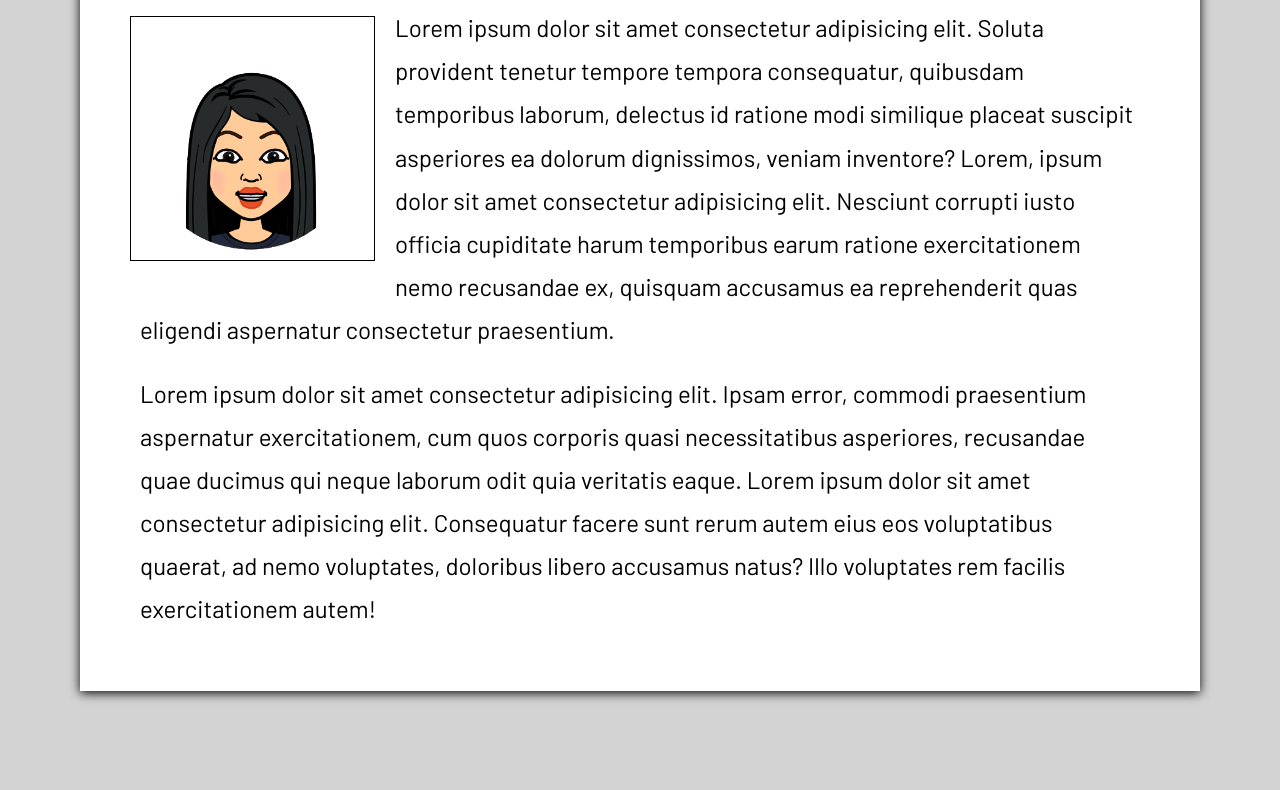
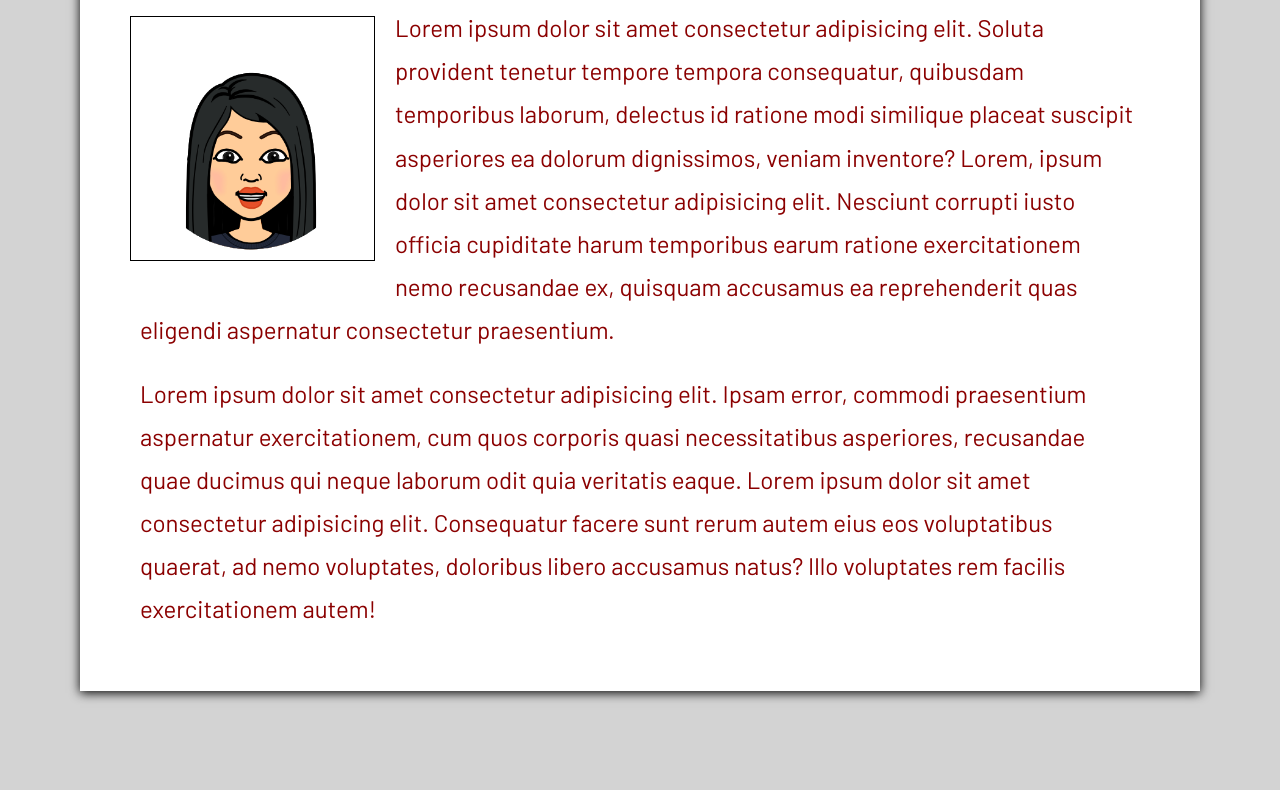
Before and after one commit to arumbaua366/My-Page, a plain HTML site: page index.html in a window 1280 px wide. Shown: the part 249-1039 px from the top of the page. Drawn offline with Linux system fonts and the light colour scheme.

Commit message:
new media queries

```diff
--- a/assets/bio1.css
+++ b/assets/bio1.css
@@ -122,11 +122,13 @@ a.pfooter, p.pfooter {
     p {
         font-size: 1.5rem;
     }
-}
+    body {
+        color:darkred
+    }
 
-@media (min-width: 800) {
-    p {
-        font-size: 1.5rem;
-        line-height: 1.75;
+    @media (min-width: 800px) {
+        p {
+            font-size: 1.5rem;
+            line-height: 1.75;
+        }
     }
-}
--- a/assets/contactstyle.css
+++ b/assets/contactstyle.css
@@ -72,9 +72,12 @@ input[type=submit]:hover {
     p {
         font-size: 1.5rem;
     }
+    body {
+        color:darkred
+    }
 }
 
-@media (min-width: 800) {
+@media (min-width: 800px) {
     p {
         font-size: 1.5rem;
         line-height: 1.75;
--- a/assets/portfolio.css
+++ b/assets/portfolio.css
@@ -146,9 +146,12 @@ a.pfooter, p.pfooter {
     p {
         font-size: 1.5rem;
     }
+    body {
+        color:darkred
+    }
 }
 
-@media (min-width: 800) {
+@media (min-width: 800px) {
     p {
         font-size: 1.5rem;
         line-height: 1.75;
```
